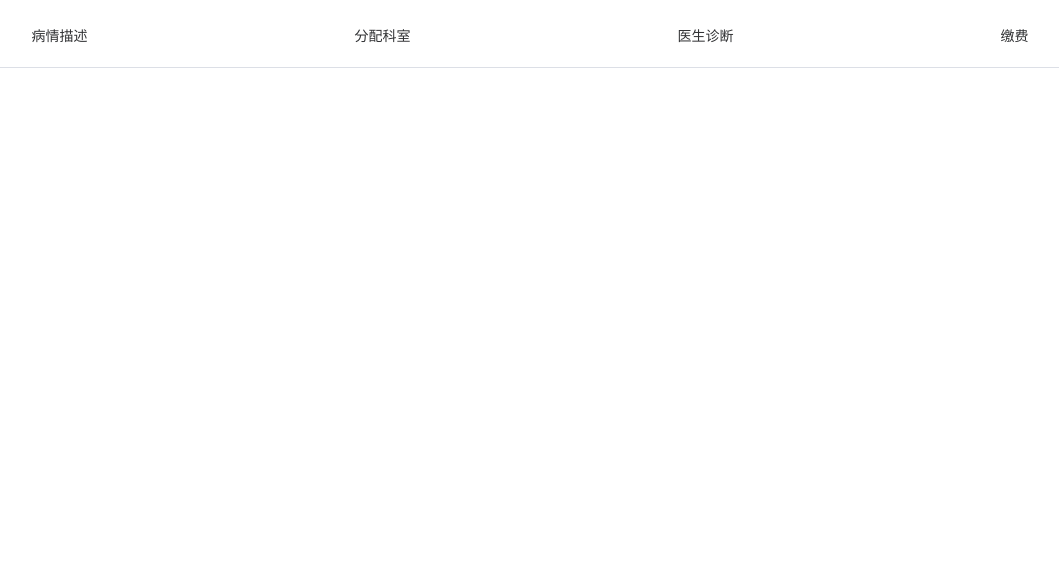
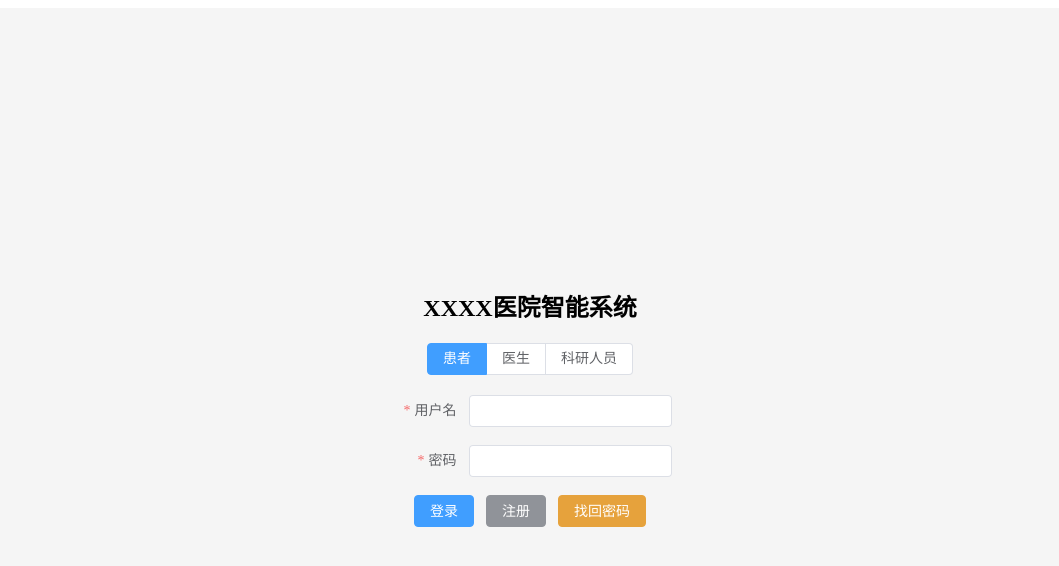
Before and after one commit to 255doesnotexist/hospital_diagnosis_system, a Vue app: page / in a window 1280 px wide. Before the commit this address had no page. Shown: the top 566 px of the page, without its empty margins (110-1169 px from the left). Built offline with nearby package versions, Linux system fonts and the light colour scheme.

Commit message:
designed basic login form

```diff
--- a/src/App.vue
+++ b/src/App.vue
@@ -1,32 +1,134 @@
 <template>
-  <div>
-    <el-menu mode="horizontal" class="centered-menu">
-      <el-menu-item index="description" @click="navigateTo('description')">病情描述</el-menu-item>
-      <el-menu-item index="department" @click="navigateTo('department')">分配科室</el-menu-item>
-      <el-menu-item index="diagnosis" @click="navigateTo('diagnosis')">医生诊断</el-menu-item>
-      <el-menu-item index="payment" @click="navigateTo('payment')">缴费</el-menu-item>
-    </el-menu>
-
-    <div>
-      <router-view></router-view>
+    <div class="login-container">
+      <h1 class="login-title">XXXX医院智能系统</h1>
+      <div class="role-selection">
+        <el-radio-group v-model="userRole" @change="handleRoleChange">
+          <el-radio-button label="patient">患者</el-radio-button>
+          <el-radio-button label="doctor">医生</el-radio-button>
+          <el-radio-button label="researcher">科研人员</el-radio-button>
+        </el-radio-group>
       </div>
+      <el-form :model="loginForm" :rules="loginRules" ref="loginForm">
+        <el-form-item label="用户名" label-width="80px" prop="username">
+          <el-input v-model="loginForm.username"></el-input>
+        </el-form-item>
+        <el-form-item label="密码" label-width="80px" prop="password">
+          <el-input type="password" v-model="loginForm.password"></el-input>
+        </el-form-item>
+        <el-form-item>
+            <div class="el-form-button-item full-width-height" >
+                <el-button type="primary" @click="submitForm('loginForm')">登录</el-button>
+                <el-button type="info" @click="register">注册</el-button>
+                <el-button type="warning" @click="forgetPassword">找回密码</el-button>
+            </div>
+        </el-form-item>
+      </el-form>
     </div>
   </template>
 
   <script>
   export default {
+    data() {
+      return {
+        userRole: 'patient', // 默认选择患者角色
+        loginForm: {
+          username: '',
+          password: ''
+        },
+        loginRules: {
+          username: [
+            { required: true, message: '请输入用户名', trigger: 'blur' },
+            { min: 3, max: 15, message: '长度在 3 到 15 个字符', trigger: 'blur' }
+          ],
+          password: [
+            { required: true, message: '请输入密码', trigger: 'blur' },
+            { min: 6, message: '密码长度至少为 6 个字符', trigger: 'blur' }
+          ]
+        }
+      };
+    },
     methods: {
-    navigateTo(routeName) {
-      this.$router.push({ name: routeName });
+      handleRoleChange(role) {
+        // 这里可以添加代码来处理角色变化，例如切换不同的表单字段
+        console.log(`Selected role: ${role}`);
+      },
+      submitForm(formName) {
+        this.$refs[formName].validate((valid) => {
+          if (valid) {
+            // 处理登录逻辑
+            console.log('Login successful');
+          } else {
+            console.log('Login failed');
+            return false;
+          }
+        });
+      },
+      register() {
+        // 处理注册逻辑
+        console.log('Registering...');
+      },
+      forgetPassword() {
+        // 处理找回密码逻辑
+        console.log('Forgot password...');
       }
     }
   };
   </script>
 
   <style>
-.centered-menu {
+  .login-container {
     display: flex;
-  justify-content: space-around;
-  margin-bottom: 0; /* 防止菜单有默认的下边距 */
+    flex-direction: column;
+    align-items: center;
+    justify-content: center;
+    height: 100vh;
+    background-color: #f5f5f5;
   }
+
+  .login-title {
+    font-size: 24px;
+    font-weight: bold;
+    margin-bottom: 20px;
+  }
+
+  .role-selection {
+    margin-bottom: 20px;
+  }
+
+  .login-form-container {
+    width: 100%;
+    max-width: 400px;
+    background-color: #fff;
+    padding: 20px;
+    box-shadow: 0 2px 12px rgba(0, 0, 0, 0.1);
+}
+
+.login-form-item {
+  margin-bottom: 15px;
+}
+
+.login-form-item label {
+  display: inline-block;
+  width: 50px;
+  text-align: right;
+  vertical-align: middle;
+  margin-right: 10px;
+}
+
+.login-form-item .el-input {
+  width: calc(100% - 60px);
+}
+
+.el-form-button-item {
+  display: flex; /* 使用flex布局 */
+  justify-content: center; /* 水平居中 */
+  align-items: center; /* 垂直居中 */
+  height: 80px; /* 根据需要设置行高 */
+}
+
+.full-width-height {
+  width: 100%;
+  height: 100%;
+}
+
 </style>
--- a/src/main.js
+++ b/src/main.js
@@ -8,6 +8,7 @@ import DescriptionComponent from './components/description.vue';
 import DepartmentComponent from './components/department.vue';
 import DiagnosisComponent from './components/diagnosis.vue';
 import PaymentComponent from './components/payment.vue';
+import MainApp from './main.vue';
 
 
 const routes = [
--- /dev/null
+++ b/src/main.vue
@@ -0,0 +1,32 @@
+<template>
+  <div>
+    <el-menu mode="horizontal" class="centered-menu">
+      <el-menu-item index="description" @click="navigateTo('description')">病情描述</el-menu-item>
+      <el-menu-item index="department" @click="navigateTo('department')">分配科室</el-menu-item>
+      <el-menu-item index="diagnosis" @click="navigateTo('diagnosis')">医生诊断</el-menu-item>
+      <el-menu-item index="payment" @click="navigateTo('payment')">缴费</el-menu-item>
+    </el-menu>
+
+    <div>
+      <router-view></router-view>
+    </div>
+  </div>
+</template>
+
+<script>
+export default {
+  methods: {
+    navigateTo(routeName) {
+      this.$router.push({ name: routeName });
+    }
+  }
+};
+</script>
+
+<style>
+.centered-menu {
+  display: flex;
+  justify-content: space-around;
+  margin-bottom: 0; /* 防止菜单有默认的下边距 */
+}
+</style>
```
Lines whose indentation alone changed are shown as unchanged.
